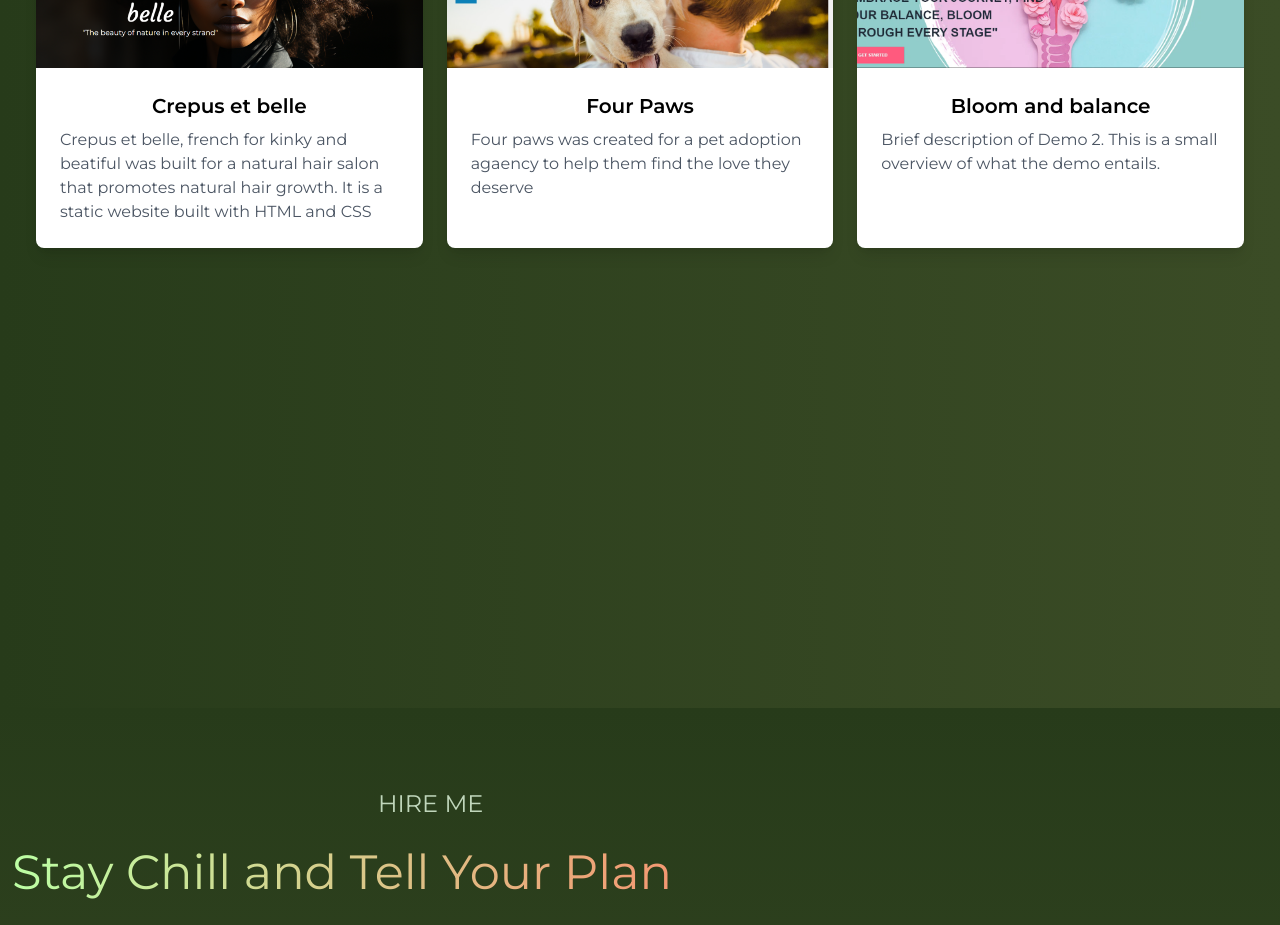
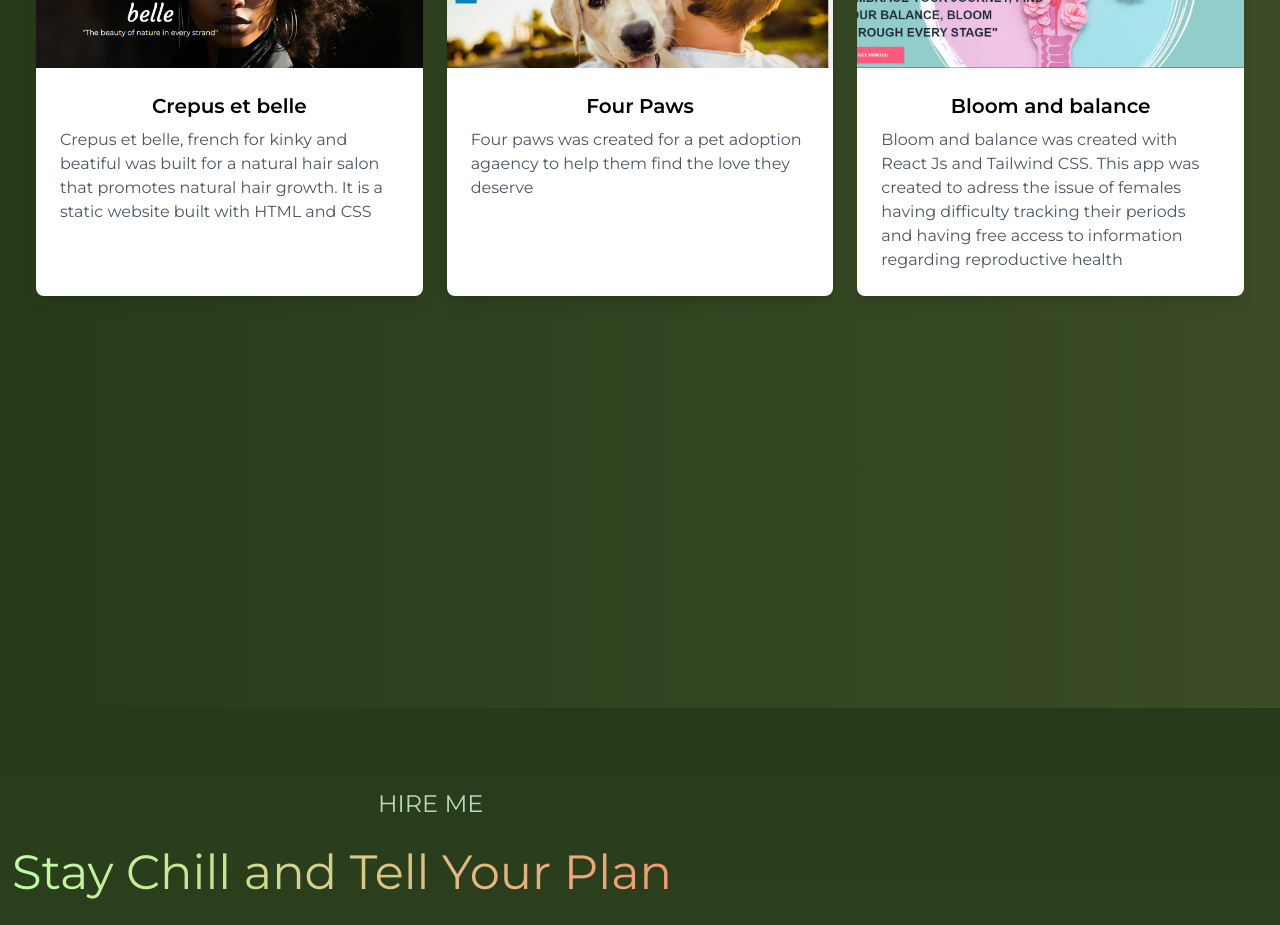
Before and after one commit to margaretboye/personal-portfolio, a React (Vite) app: page / in a window 1280 px wide. Shown: the part 2580-3505 px from the top of the page. Built offline with nearby package versions, Linux system fonts and the light colour scheme.

Commit message:
portfolio update

```diff
--- a/src/components/Portfolio.jsx
+++ b/src/components/Portfolio.jsx
@@ -88,8 +88,10 @@ const Portfolio = () => {
                       Bloom and balance
                     </Link>
                     <p class="text-gray-600">
-                      Brief description of Demo 2. This is a small overview of
-                      what the demo entails.
+                      Bloom and balance was created with React Js and Tailwind
+                      CSS. This app was created to adress the issue of females
+                      having difficulty tracking their periods and having free
+                      access to information regarding reproductive health
                     </p>
                   </div>
                 </div>
```
